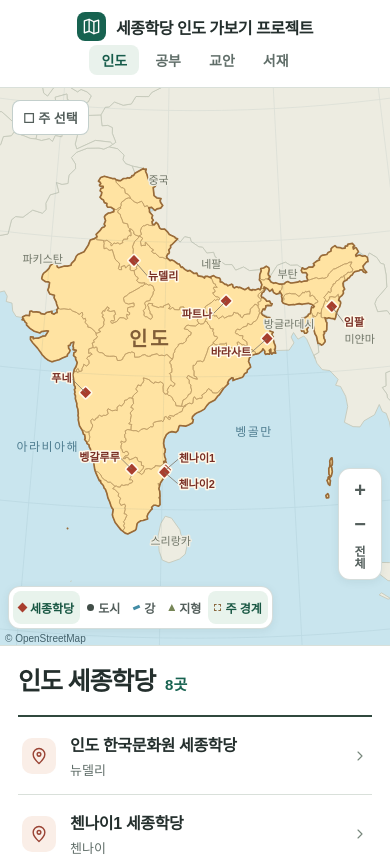
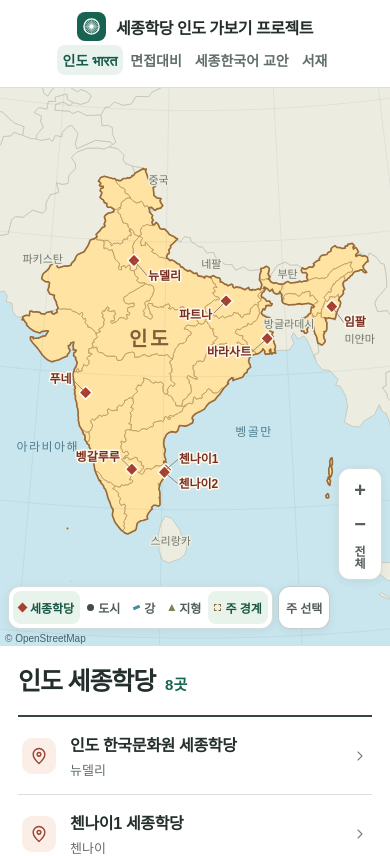
Before and after one commit to baggychani/Sejong_India, a React (Vite) app: page /map in a window 390 px wide. Shown: the top 856 px of the page. Built offline with nearby package versions, Linux system fonts and the light colour scheme; a web font is replaced by a local one.

Commit message:
feat: refine home navigation and map controls

```diff
--- a/src/map/MapView.tsx
+++ b/src/map/MapView.tsx
@@ -268,14 +268,7 @@ export function MapView({
       </svg>
       <a className="map-credit" href="https://www.openstreetmap.org/copyright" target="_blank" rel="noreferrer">© OpenStreetMap</a>
       <div className="map-controls">
-        <button
-          className="state-selection"
-          type="button"
-          aria-pressed={selectingStates}
-          onClick={onToggleStateSelection}
-        >
-          <span aria-hidden="true">{selectingStates ? "☑" : "☐"}</span> 주 선택
-        </button>
+        <div className="map-toolbar">
           <div className="map-layers" role="group" aria-label="지도 레이어">
             {layers.map((layer) => (
               <button
@@ -287,6 +280,15 @@ export function MapView({
                 <i className={`layer-swatch swatch-${layer.id}`} aria-hidden="true" />{layer.label}
               </button>
             ))}
+          </div>
+          <button
+            className="state-selection"
+            type="button"
+            aria-pressed={selectingStates}
+            onClick={onToggleStateSelection}
+          >
+            주 선택
+          </button>
         </div>
         <div className="map-zoom">
           <button type="button" onClick={() => zoomBy(1.45)} aria-label="확대">
--- a/src/site/Icon.tsx
+++ b/src/site/Icon.tsx
@@ -1,6 +1,6 @@
 const shapes = {
-  map: <><path d="m3 5 6-2 6 3 6-2v15l-6 2-6-3-6 2z"/><path d="M9 3v15m6-12v15"/></>,
-  study: <><path d="M12 6C9 4 6 4 3 4v14c3 0 6 0 9 2 3-2 6-2 9-2V4c-3 0-6 0-9 2Zm0 0v14"/></>,
+  map: <><circle cx="12" cy="12" r="9.6"/>{Array.from({ length: 24 }, (_, i) => <path key={i} d="M12 3v7.5" transform={`rotate(${i * 15} 12 12)`} strokeWidth=".65"/>)}<circle cx="12" cy="12" r="1.6" fill="currentColor"/></>,
+  study: <><path d="M13 13H8l-4 3v-3a2 2 0 0 1-2-2V5a2 2 0 0 1 2-2h9a2 2 0 0 1 2 2v6a2 2 0 0 1-2 2Z"/><path d="M18 8h2a2 2 0 0 1 2 2v6a2 2 0 0 1-2 2v3l-4-3h-5a2 2 0 0 1-2-2"/><path d="M6 8h5"/></>,
   lessons: <><rect x="5" y="3" width="14" height="18" rx="2"/><path d="M9 8h6m-6 4h6m-6 4h3"/></>,
   library: <><rect x="3" y="4" width="4" height="16" rx="1"/><path d="M10 4v16m3-15 4-1 4 15-4 1z"/></>,
   pin: <><path d="M19 10c0 5-7 11-7 11S5 15 5 10a7 7 0 1 1 14 0Z"/><circle cx="12" cy="10" r="2.2"/></>,
--- a/src/site/sections.ts
+++ b/src/site/sections.ts
@@ -3,19 +3,19 @@ export const siteTitle = "세종학당 인도 가보기 프로젝트";
 export const mapSection = {
   id: "map",
   path: "/map",
-  title: "인도",
+  title: "인도 भारत",
 } as const;
 
 export const collections = [
   {
     id: "study",
     path: "/study",
-    title: "공부",
+    title: "면접대비",
   },
   {
     id: "lessons",
     path: "/lessons",
-    title: "교안",
+    title: "세종한국어 교안",
   },
   {
     id: "library",
--- a/src/styles/global.css
+++ b/src/styles/global.css
@@ -161,9 +161,11 @@ h1 {
 .home-cover h1 span { display: block; color: #176250; }
 .home-india { position: absolute; right: 5%; height: 83%; width: 36%; z-index: -1; }
 .toc { display: grid; grid-template-columns: repeat(4, minmax(0, 1fr)); gap: 12px; margin-top: 18px; }
-.toc a { display: flex; gap: 10px; align-items: center; padding: 19px 15px; border: 1px solid var(--line); background: white; color: var(--ink); text-decoration: none; border-radius: 12px; }
+.toc a { display: grid; grid-template-columns: 1fr auto; align-content: space-between; align-items: center; min-height: 104px; padding: 16px; border: 1px solid var(--line); background: white; color: var(--ink); text-decoration: none; border-radius: 12px; }
+.toc strong { grid-area: 2 / 1 / 3 / 3; font-size: 17px; word-break: keep-all; }
 .toc .icon { flex: none; color: var(--accent); }
-.toc .icon:last-child { width: 15px; margin-left: auto; opacity: .7; }
+.toc .icon:first-child { width: 24px; height: 24px; }
+.toc .icon:last-child { grid-area: 1 / 2; width: 15px; opacity: .7; }
 .toc a:first-child { background: var(--accent); border-color: var(--accent); color: white; }
 .toc a:first-child .icon { color: white; }
 .toc a:hover { box-shadow: 0 3px 10px #173e3218; border-color: #6c9585; }
@@ -179,7 +181,9 @@ h1 {
 @media (max-width: 540px) {
   :root { --header-h: 88px; }
   .site-header { flex-direction: column; gap: 4px; justify-content: center; }
-  .site-header nav a { padding: 5px 12px; }
+  .site-header nav { gap: 2px; }
+  .site-header nav a { padding: 5px clamp(4px, 1.4vw, 10px); white-space: nowrap; }
+  .toc a { min-height: 88px; padding: 13px; }
   .home-cover { padding: 24px 18px; min-height: 210px; }
   .home-india { right: 2%; width: 39%; }
   .home-cover h1 { font-size: clamp(31px, 8vw, 44px); }
--- a/src/styles/map.css
+++ b/src/styles/map.css
@@ -4,7 +4,7 @@
   height: calc(100dvh - var(--header-h));
   min-height: 410px;
 }
-.map-frame { position: relative; min-width: 0; overflow: hidden; background: #c9e5ee; }
+.map-frame { position: relative; min-width: 0; container-type: inline-size; overflow: hidden; background: #c9e5ee; }
 .map-frame > svg { display: block; width: 100%; height: 100%; touch-action: none; cursor: grab; }
 .map-frame > svg:active { cursor: grabbing; }
 .map-frame path { vector-effect: non-scaling-stroke; }
@@ -34,7 +34,7 @@
 .map-point.selected .point-hit, .map-point:focus-visible .point-hit { fill: #fff9e9ad; stroke: #994632; stroke-width: 1.3; }
 .map-label { font-size: 12px; fill: #30413a; paint-order: stroke; stroke: #fff9e9; stroke-width: 3px; stroke-linejoin: round; pointer-events: none; }
 .map-label.point-label { pointer-events: auto; cursor: pointer; }
-.map-label-institute { fill: #792e24; font-weight: 700; }
+.map-label-institute { fill: #792e24; font-size: 13px; font-weight: 700; }
 .point-label.selected { text-decoration: underline; }
 .map-label-neighbor { fill: #707668; font-size: 12px; stroke: #edece1; }
 .map-label-river { fill: #26677b; font-size: 11px; }
@@ -43,12 +43,12 @@
 .sea-name { fill: #507e91; stroke: #c9e5ee; font-size: 14px; letter-spacing: .12em; }
 .map-leader { stroke: #7d7466; stroke-width: .8; pointer-events: none; }
 .map-controls { position: absolute; inset: 0; pointer-events: none; }
-.map-layers, .map-zoom { position: absolute; display: flex; gap: 3px; border: 1px solid #889f9959; border-radius: 12px; padding: 4px; background: #fff; box-shadow: 0 2px 9px #264b4b14; pointer-events: auto; }
-.map-layers { bottom: 18px; left: 16px; }
-.map-zoom { right: 16px; bottom: 18px; flex-direction: column; gap: 0; }
+.map-layers, .map-zoom { display: flex; gap: 3px; border: 1px solid #889f9959; border-radius: 12px; padding: 4px; background: #fff; box-shadow: 0 2px 9px #264b4b14; pointer-events: auto; }
+.map-toolbar { position: absolute; bottom: 18px; left: 16px; display: flex; align-items: stretch; gap: 8px; }
+.map-zoom { position: absolute; right: 16px; bottom: 18px; flex-direction: column; gap: 0; }
 .map-controls button { border: 0; color: #535e5b; background: transparent; border-radius: 8px; cursor: pointer; font-weight: 620; }
-.map-controls .state-selection { position: absolute; top: 12px; left: 12px; pointer-events: auto; padding: 7px 10px; background: #fff; border: 1px solid #889f9980; font-size: 13px; }
-.map-controls .state-selection[aria-pressed="true"] { color: #175642; background: #e8f3ec; border-color: #548273; }
+.map-controls .state-selection { pointer-events: auto; padding: 0 11px; background: #fff; border: 1px solid #889f9980; border-radius: 12px; font-size: 13px; white-space: nowrap; box-shadow: 0 2px 9px #264b4b14; }
+.map-controls .state-selection[aria-pressed="true"] { color: #fff; background: var(--accent); border-color: var(--accent); }
 .map-layers button { display: flex; align-items: center; gap: 6px; padding: 9px; font-size: 13px; }
 .map-layers button[aria-pressed="true"] { color: #175642; background: #e8f3ec; }
 .map-layers button:hover, .map-zoom button:hover { background: #f0f4f1; }
@@ -87,6 +87,7 @@
 .detail-card dd { margin: 0; }
 .detail-card a { color: var(--accent); }
 .detail-links { display: flex; flex-wrap: wrap; gap: 8px; }
+.detail-card dl + .detail-links { padding-top: 6px; }
 .detail-links a { padding: 8px 12px; border: 1px solid var(--line); border-radius: 8px; text-decoration: none; font-size: 14px; font-weight: 620; }
 .detail-links a:hover { background: #e9f2ec; }
 .detail-card dl .tongue-row { grid-template-columns: 5.5em minmax(0, 1fr) 26px; align-items: start; }
@@ -107,16 +108,24 @@
   .map-frame { height: clamp(390px, 66dvh, 650px); }
   .detail { border-left: 0; border-top: 1px solid var(--line); }
 }
-@media (max-width: 540px) {
-  .map-layers { left: 8px; bottom: 16px; gap: 1px; }
+@container (max-width: 485px) {
+  .map-toolbar { left: 8px; bottom: 16px; gap: 5px; }
+  .map-layers { gap: 1px; }
+  .map-controls .state-selection { padding: 0 7px; font-size: 12px; }
   .map-layers button { padding: 8px 6px; font-size: 12px; gap: 4px; }
   .map-zoom { bottom: 65px; right: 8px; }
+}
+@container (max-width: 355px) {
+  .map-layers button { padding-inline: 4px; }
+}
+@media (max-width: 540px) {
   .detail { padding: 20px 18px 32px; }
   .detail-card dl div { grid-template-columns: 4.2em 1fr; }
   .detail-card dl .tongue-row { grid-template-columns: 4.2em minmax(0, 1fr) 26px; gap: 8px; }
   .tongue-pills { gap: 5px; }
   .tongue-pill { gap: 5px; height: 26px; padding: 0 9px; font-size: 13px; }
   .tongue-share { font-size: 12px; }
-  .map-label-neighbor, .map-label-institute { font-size: 11px; }
+  .map-label-neighbor { font-size: 11px; }
+  .map-label-institute { font-size: 12px; }
   .sea-name { font-size: 12px; }
 }
```
Lines whose indentation alone changed are shown as unchanged.
